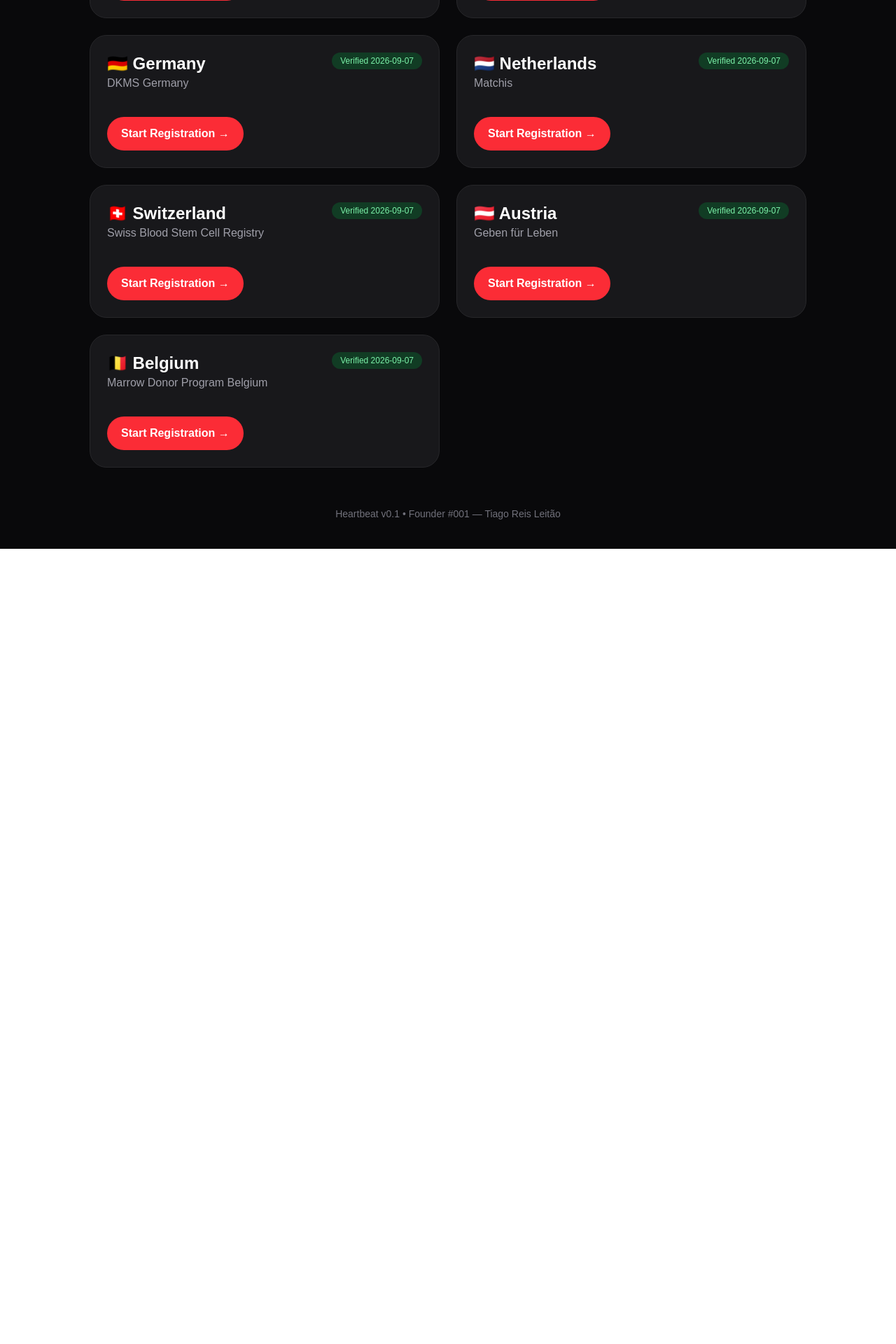
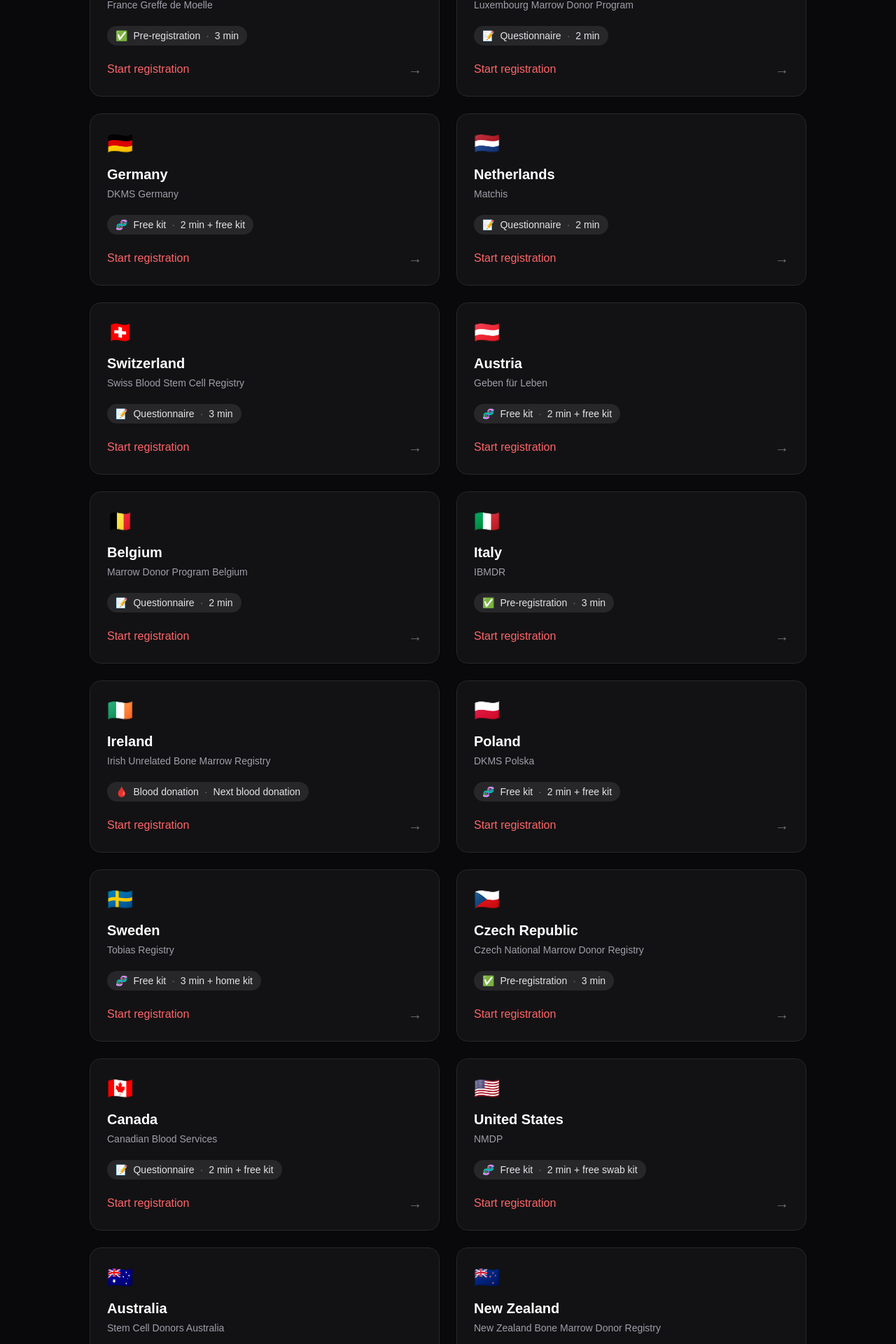
Before and after one commit to OneMatchOrg/onematch-web, a Next.js app: page / in a window 1280 px wide. Shown: the part 880-2800 px from the top of the page at 70% size. Before the commit the page ends 1664 px from the top, so only its background shows below. Built offline with nearby package versions, Linux system fonts and the light colour scheme.

Commit message:
❤️ milestone: 25 verified L3 registries worldwide

```diff
--- a/components/CountryCard.tsx
+++ b/components/CountryCard.tsx
@@ -1,51 +1,69 @@
 import Link from "next/link";
 import { Country } from "@/data/countries";
 
-export default function CountryCard({ country }: { country: Country }) {
-  const badgeColor =
-    country.status === "verified"
-      ? "bg-green-900/60 text-green-300"
-      : country.status === "review"
-      ? "bg-yellow-900/60 text-yellow-300"
-      : "bg-zinc-800 text-zinc-300";
+type Props = {
+  country: Country;
+};
 
-  const buttonText = country.directRegistration
-    ? "Start Registration →"
-    : "Official Registry →";
+const registrationInfo = {
+  questionnaire: {
+    icon: "📝",
+    label: "Questionnaire",
+  },
+  kit: {
+    icon: "🧬",
+    label: "Free kit",
+  },
+  "blood-donation": {
+    icon: "🩸",
+    label: "Blood donation",
+  },
+  "pre-registration": {
+    icon: "✅",
+    label: "Pre-registration",
+  },
+};
+
+export default function CountryCard({ country }: Props) {
+  const info = registrationInfo[country.registrationType];
+
+  const href = country.landingPage ?? country.registrationUrl;
 
   return (
-    <div className="bg-zinc-900 border border-zinc-800 rounded-3xl p-6 hover:border-red-500 transition duration-300">
-      <div className="flex justify-between items-start mb-3">
+    <Link
+      href={href}
+      target={country.landingPage ? "_self" : "_blank"}
+      rel={country.landingPage ? undefined : "noopener noreferrer"}
+      className="group block rounded-2xl border border-zinc-800 bg-zinc-900/60 hover:bg-zinc-900 hover:border-red-500 transition-all duration-300 p-6"
+    >
+      <div className="flex items-start justify-between">
         <div>
-          <h3 className="text-2xl font-bold">
-            {country.flag} {country.name}
+          <div className="text-3xl mb-3">{country.flag}</div>
+
+          <h3 className="text-xl font-semibold group-hover:text-red-400 transition-colors">
+            {country.name}
           </h3>
 
-          <p className="text-zinc-400">{country.registry}</p>
+          <p className="text-zinc-400 text-sm mt-1">{country.registry}</p>
         </div>
+      </div>
 
-        <span className={`${badgeColor} text-xs px-3 py-1 rounded-full`}>
-          Verified {country.verified}
+      <div className="mt-5 inline-flex items-center gap-2 rounded-full bg-zinc-800 px-3 py-1 text-sm text-zinc-200">
+        <span>{info.icon}</span>
+        <span>{info.label}</span>
+        <span className="text-zinc-500">·</span>
+        <span>{country.estimatedTime}</span>
+      </div>
+
+      <div className="mt-5 flex items-center justify-between">
+        <span className="text-red-400 font-medium">
+          Start registration
+        </span>
+
+        <span className="text-zinc-500 group-hover:text-red-400 transition-colors text-xl">
+          →
         </span>
       </div>
-
-      {country.landingPage ? (
-        <Link
-          href={country.landingPage}
-          className="inline-block mt-6 bg-red-500 hover:bg-red-600 transition rounded-full px-5 py-3 font-semibold"
-        >
-          {buttonText}
-        </Link>
-      ) : (
-        <a
-          href={country.registrationUrl}
-          target="_blank"
-          rel="noopener noreferrer"
-          className="inline-block mt-6 bg-red-500 hover:bg-red-600 transition rounded-full px-5 py-3 font-semibold"
-        >
-          {buttonText}
-        </a>
-      )}
-    </div>
+    </Link>
   );
 }
--- a/data/countries.ts
+++ b/data/countries.ts
@@ -8,6 +8,15 @@
   registrationUrl: string;
 
   directRegistration: boolean;
+
+  registrationType:
+    | "questionnaire"
+    | "kit"
+    | "blood-donation"
+    | "pre-registration";
+
+  estimatedTime: string;
+
   verified: string;
 
   status: "verified" | "review" | "coming-soon";
@@ -23,7 +32,9 @@
     registrationUrl:
       "https://plataforma.dadiva.ipst.pt/donor/marrow/self-assessment",
     directRegistration: true,
-    verified: "Today",
+    registrationType: "questionnaire",
+    estimatedTime: "2 min",
+    verified: "2026-09-07",
     status: "verified",
   },
 
@@ -34,7 +45,9 @@
     registry: "REDMO",
     registrationUrl: "https://fcarreras.org/donamedula",
     directRegistration: true,
-    verified: "Today",
+    registrationType: "pre-registration",
+    estimatedTime: "3 min",
+    verified: "2026-09-07",
     status: "verified",
   },
 
@@ -45,7 +58,9 @@
     registry: "France Greffe de Moelle",
     registrationUrl: "https://www.dondemoelleosseuse.fr/se_preinscrire",
     directRegistration: true,
-    verified: "Today",
+    registrationType: "pre-registration",
+    estimatedTime: "3 min",
+    verified: "2026-09-07",
     status: "verified",
   },
 
@@ -56,7 +71,9 @@
     registry: "Luxembourg Marrow Donor Program",
     registrationUrl: "https://www.dondemoelle.lu/devenir-donneur/s-inscrire",
     directRegistration: true,
-    verified: "Today",
+    registrationType: "questionnaire",
+    estimatedTime: "2 min",
+    verified: "2026-09-07",
     status: "verified",
   },
 
@@ -67,6 +84,8 @@
     registry: "DKMS Germany",
     registrationUrl: "https://www.dkms.de/aktiv-werden/spender-werden",
     directRegistration: true,
+    registrationType: "kit",
+    estimatedTime: "2 min + free kit",
     verified: "2026-09-07",
     status: "verified",
   },
@@ -76,8 +95,11 @@
     name: "Netherlands",
     flag: "🇳🇱",
     registry: "Matchis",
-  registrationUrl: "https://www.matchis.nl/en/become-donor/how-do-i-register-stem-cell-donor",
+    registrationUrl:
+      "https://www.matchis.nl/en/become-donor/how-do-i-register-stem-cell-donor",
     directRegistration: true,
+    registrationType: "questionnaire",
+    estimatedTime: "2 min",
     verified: "2026-09-07",
     status: "verified",
   },
@@ -87,8 +109,11 @@
     name: "Switzerland",
     flag: "🇨🇭",
     registry: "Swiss Blood Stem Cell Registry",
-  registrationUrl: "https://www.blutstammzellspende.ch/de/registrieren/blutstammzellspender-werden",
+    registrationUrl:
+      "https://www.blutstammzellspende.ch/de/registrieren/blutstammzellspender-werden",
     directRegistration: true,
+    registrationType: "questionnaire",
+    estimatedTime: "3 min",
     verified: "2026-09-07",
     status: "verified",
   },
@@ -98,8 +123,11 @@
     name: "Austria",
     flag: "🇦🇹",
     registry: "Geben für Leben",
-  registrationUrl: "https://www.gebenfuerleben.at/werde-jetzt-stammzellspenderin/",
+    registrationUrl:
+      "https://www.gebenfuerleben.at/werde-jetzt-stammzellspenderin/",
     directRegistration: true,
+    registrationType: "kit",
+    estimatedTime: "2 min + free kit",
     verified: "2026-09-07",
     status: "verified",
   },
@@ -109,8 +137,222 @@
     name: "Belgium",
     flag: "🇧🇪",
     registry: "Marrow Donor Program Belgium",
-  registrationUrl: "https://www.stemcelldonor.be/become-a-donor/registration/",
+    registrationUrl:
+      "https://www.stemcelldonor.be/become-a-donor/registration/",
     directRegistration: true,
+    registrationType: "questionnaire",
+    estimatedTime: "2 min",
+    verified: "2026-09-07",
+    status: "verified",
+  },
+
+  {
+    code: "IT",
+    name: "Italy",
+    flag: "🇮🇹",
+    registry: "IBMDR",
+    registrationUrl:
+      "https://ibmdr.galliera.it/come-diventare-donatore/informazioni-per-i-donatori/iscrizione",
+    directRegistration: true,
+    registrationType: "pre-registration",
+    estimatedTime: "3 min",
+    verified: "2026-09-07",
+    status: "verified",
+  },
+
+  {
+    code: "IE",
+    name: "Ireland",
+    flag: "🇮🇪",
+    registry: "Irish Unrelated Bone Marrow Registry",
+    registrationUrl:
+      "https://www.giveblood.ie/bone-marrow/can_i_join_the_bone_marrow_registry/",
+    directRegistration: true,
+    registrationType: "blood-donation",
+    estimatedTime: "Next blood donation",
+    verified: "2026-09-07",
+    status: "verified",
+  },
+
+  {
+    code: "PL",
+    name: "Poland",
+    flag: "🇵🇱",
+    registry: "DKMS Polska",
+    registrationUrl: "https://www.dkms.pl/dzialaj/zostan-dawca",
+    directRegistration: true,
+    registrationType: "kit",
+    estimatedTime: "2 min + free kit",
+    verified: "2026-09-07",
+    status: "verified",
+  },
+
+  {
+    code: "SE",
+    name: "Sweden",
+    flag: "🇸🇪",
+    registry: "Tobias Registry",
+    registrationUrl: "https://tobiasregistret.se/en",
+    directRegistration: true,
+    registrationType: "kit",
+    estimatedTime: "3 min + home kit",
+    verified: "2026-09-07",
+    status: "verified",
+  },
+
+  {
+    code: "CZ",
+    name: "Czech Republic",
+    flag: "🇨🇿",
+    registry: "Czech National Marrow Donor Registry",
+    registrationUrl: "https://registr.kostnidren.cz/chci-pomoct/",
+    directRegistration: true,
+    registrationType: "pre-registration",
+    estimatedTime: "3 min",
+    verified: "2026-09-07",
+    status: "verified",
+  },
+
+  {
+    code: "CA",
+    name: "Canada",
+    flag: "🇨🇦",
+    registry: "Canadian Blood Services",
+    registrationUrl: "https://perfectmatch.blood.ca/stem/",
+    directRegistration: true,
+    registrationType: "questionnaire",
+    estimatedTime: "2 min + free kit",
+    verified: "2026-09-07",
+    status: "verified",
+  },
+
+  {
+    code: "US",
+    name: "United States",
+    flag: "🇺🇸",
+    registry: "NMDP",
+    registrationUrl: "https://www.nmdp.org/get-involved/join-the-registry",
+    directRegistration: true,
+    registrationType: "kit",
+    estimatedTime: "2 min + free swab kit",
+    verified: "2026-09-07",
+    status: "verified",
+  },
+
+  {
+    code: "AU",
+    name: "Australia",
+    flag: "🇦🇺",
+    registry: "Stem Cell Donors Australia",
+    registrationUrl:
+      "https://stemcelldonors.org.au/join-the-registry/when-i-donate-blood/",
+    directRegistration: true,
+    registrationType: "blood-donation",
+    estimatedTime: "Next blood donation",
+    verified: "2026-09-07",
+    status: "verified",
+  },
+
+  {
+    code: "NZ",
+    name: "New Zealand",
+    flag: "🇳🇿",
+    registry: "New Zealand Bone Marrow Donor Registry",
+    registrationUrl: "https://www.bonemarrow.org.nz/join-us/how-to-join/",
+    directRegistration: true,
+    registrationType: "blood-donation",
+    estimatedTime: "Book first appointment",
+    verified: "2026-09-07",
+    status: "verified",
+  },
+
+  {
+  code: "JP",
+  name: "Japan",
+  flag: "🇯🇵",
+  registry: "Japan Marrow Donor Program",
+  registrationUrl: "https://www.jmdp.or.jp/reg/",
+  directRegistration: true,
+  registrationType: "pre-registration",
+  estimatedTime: "5 min + 2 mL blood sample",
+  verified: "2026-09-07",
+  status: "verified",
+},
+
+{
+  code: "BR",
+  name: "Brazil",
+  flag: "🇧🇷",
+  registry: "REDOME",
+  registrationUrl: "https://redome.inca.gov.br/doadores/",
+  directRegistration: true,
+  registrationType: "blood-donation",
+  estimatedTime: "Visit hemocenter",
+  verified: "2026-09-07",
+  status: "verified",
+},
+
+{
+  code: "AR",
+  name: "Argentina",
+  flag: "🇦🇷",
+  registry: "INCUCAI",
+  registrationUrl: "https://sintra.incucai.gov.ar/cph/donante/",
+  directRegistration: true,
+  registrationType: "blood-donation",
+  estimatedTime: "Book at collection center",
+  verified: "2026-09-07",
+  status: "verified",
+},
+
+{
+  code: "CL",
+  name: "Chile",
+  flag: "🇨🇱",
+  registry: "DKMS Chile",
+  registrationUrl: "https://www.dkms.cl/involucrate/conviertete-en-donante",
+  directRegistration: true,
+  registrationType: "kit",
+  estimatedTime: "2 min + home kit",
+  verified: "2026-09-07",
+  status: "verified",
+},
+
+{
+  code: "HK",
+  name: "Hong Kong",
+  flag: "🇭🇰",
+  registry: "Hong Kong Bone Marrow Donor Registry",
+  registrationUrl: "https://www5.ha.org.hk/rcbts/bm-reg?lang=en",
+  directRegistration: true,
+  registrationType: "blood-donation",
+  estimatedTime: "Visit donor centre",
+  verified: "2026-09-07",
+  status: "verified",
+},
+
+{
+  code: "DK",
+  name: "Denmark",
+  flag: "🇩🇰",
+  registry: "Danish Stem Cell Donor Registry",
+  registrationUrl: "https://bloddonor.dk/stamcelledonor/",
+  directRegistration: true,
+  registrationType: "blood-donation",
+  estimatedTime: "During blood donor registration",
+  verified: "2026-09-07",
+  status: "verified",
+},
+
+{
+  code: "FI",
+  name: "Finland",
+  flag: "🇫🇮",
+  registry: "Finnish Stem Cell Registry",
+  registrationUrl: "https://www.veripalvelu.fi/en/stem-cell-registry/join-the-finnish-stem-cell-registry/",
+  directRegistration: true,
+  registrationType: "kit",
+  estimatedTime: "2 min + home swab kit",
   verified: "2026-09-07",
   status: "verified",
 },
```
Lines whose indentation alone changed are shown as unchanged.
